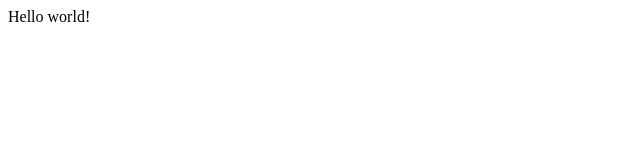
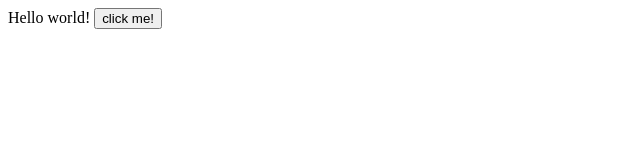
Before and after one commit to xnlyu/xnlyu.github.io, a plain HTML site: page index.html in a window 1280 px wide. Shown: the whole page, without its empty margins (0-640 px from the left). Drawn offline with Linux system fonts and the light colour scheme.

Commit message:
0509 class

```diff
--- a/index.html
+++ b/index.html
@@ -8,5 +8,12 @@
 </head>
 <body>
     Hello world!
+    <button onclick="hello()">click me!</button>
+    <script>
+        function hello() {
+            alert('hello!')
+        }
+    </script>
+
 </body>
 </html>
```
